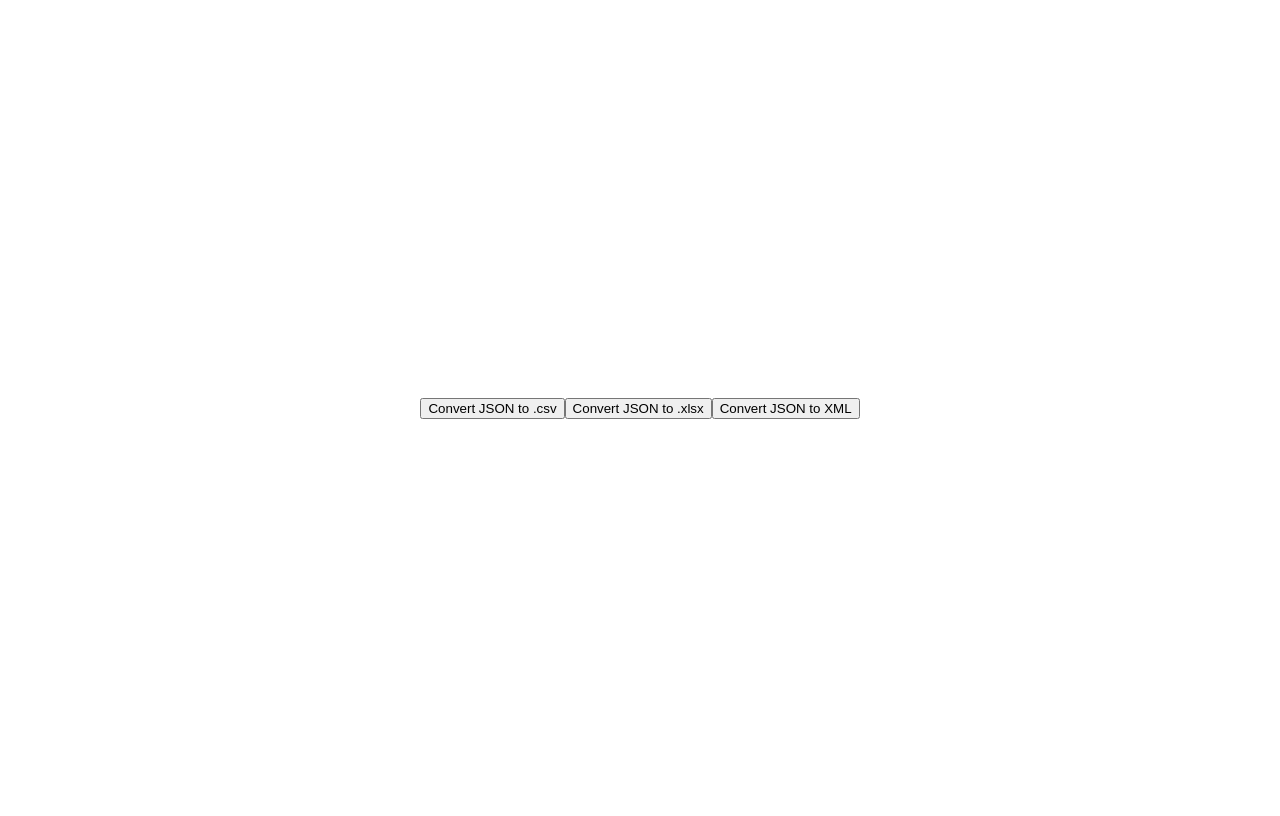
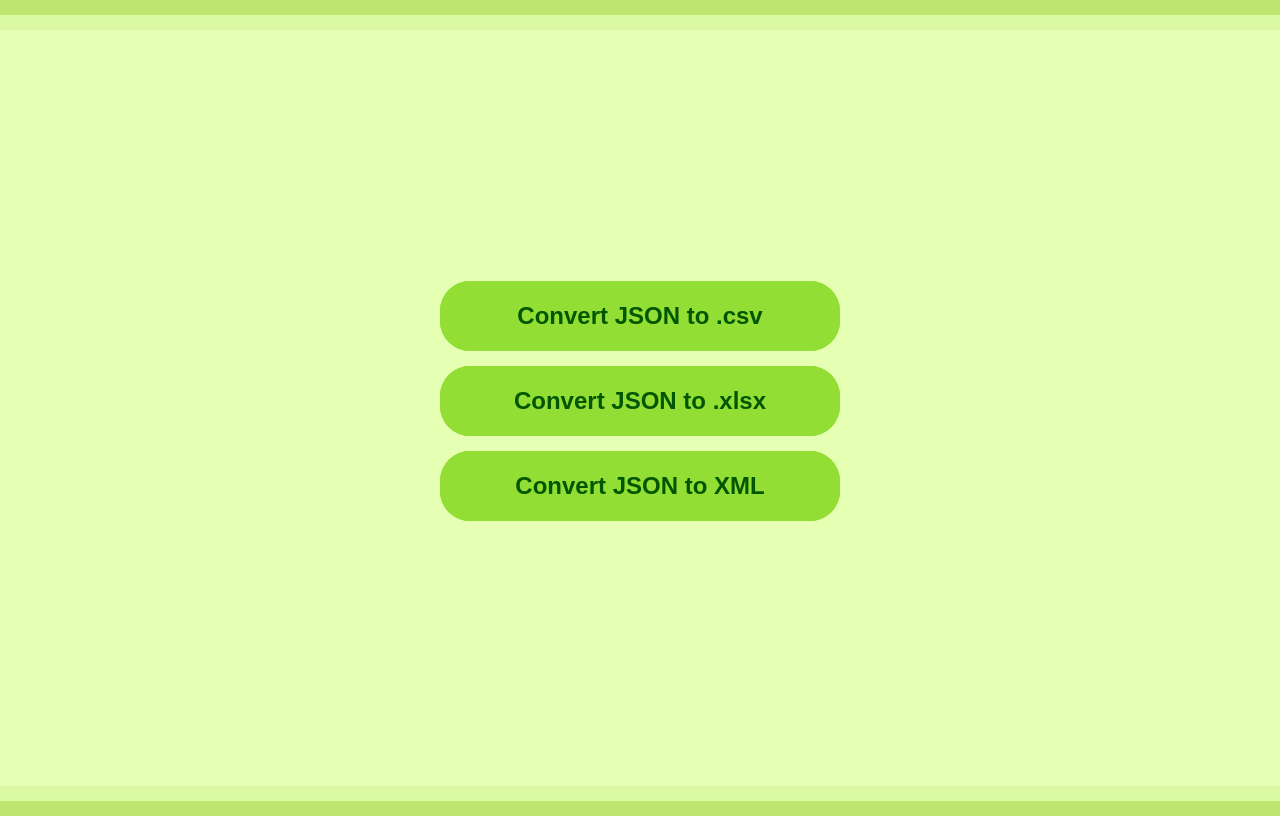
Before and after one commit to Stevan-Radovanovic/BlinkingConverter, an Angular app: page / in a window 1280 px wide. Built offline with nearby package versions, Linux system fonts and the light colour scheme.

Commit message:
[Commit #8] Added overall design

```diff
--- a/src/app/app.component.css
+++ b/src/app/app.component.css
@@ -1,6 +1,7 @@
 .wrap-div {
   min-height: 100vh;
   display: flex;
+  flex-direction: column;
   align-items: center;
   justify-content: center;
 }
--- a/src/styles.css
+++ b/src/styles.css
@@ -1 +1,66 @@
-/* You can add global styles to this file, and also import other style files */
+:root {
+  --background: #e5ffb3;
+  --background-accent: #dbf8a3;
+  --background-accent-2: #bde66e;
+  --light: #92de34;
+  --dark: #69bc22;
+  --text: #025600;
+}
+
+body {
+  background-color: var(--background);
+  background-image: linear-gradient(
+      var(--background-accent-2) 50%,
+      var(--background-accent) 50%
+    ),
+    linear-gradient(
+      var(--background-accent) 50%,
+      var(--background-accent-2) 50%
+    );
+  background-repeat: no-repeat;
+  background-size: 100% 30px;
+  background-position: top left, bottom left;
+}
+
+button {
+  display: block;
+  cursor: pointer;
+  outline: none;
+  border: none;
+  background-color: var(--light);
+  width: 400px;
+  height: 70px;
+  border-radius: 30px;
+  font-size: 1.5rem;
+  font-weight: 600;
+  color: var(--text);
+  background-size: 100% 100%;
+  box-shadow: 0 0 0 7px var(--light) inset;
+  margin-bottom: 15px;
+}
+
+button:hover {
+  background-image: linear-gradient(
+    145deg,
+    transparent 10%,
+    var(--dark) 10% 20%,
+    transparent 20% 30%,
+    var(--dark) 30% 40%,
+    transparent 40% 50%,
+    var(--dark) 50% 60%,
+    transparent 60% 70%,
+    var(--dark) 70% 80%,
+    transparent 80% 90%,
+    var(--dark) 90% 100%
+  );
+  animation: background 3s linear infinite;
+}
+
+@keyframes background {
+  0% {
+    background-position: 0 0;
+  }
+  100% {
+    background-position: 400px 0;
+  }
+}
```
